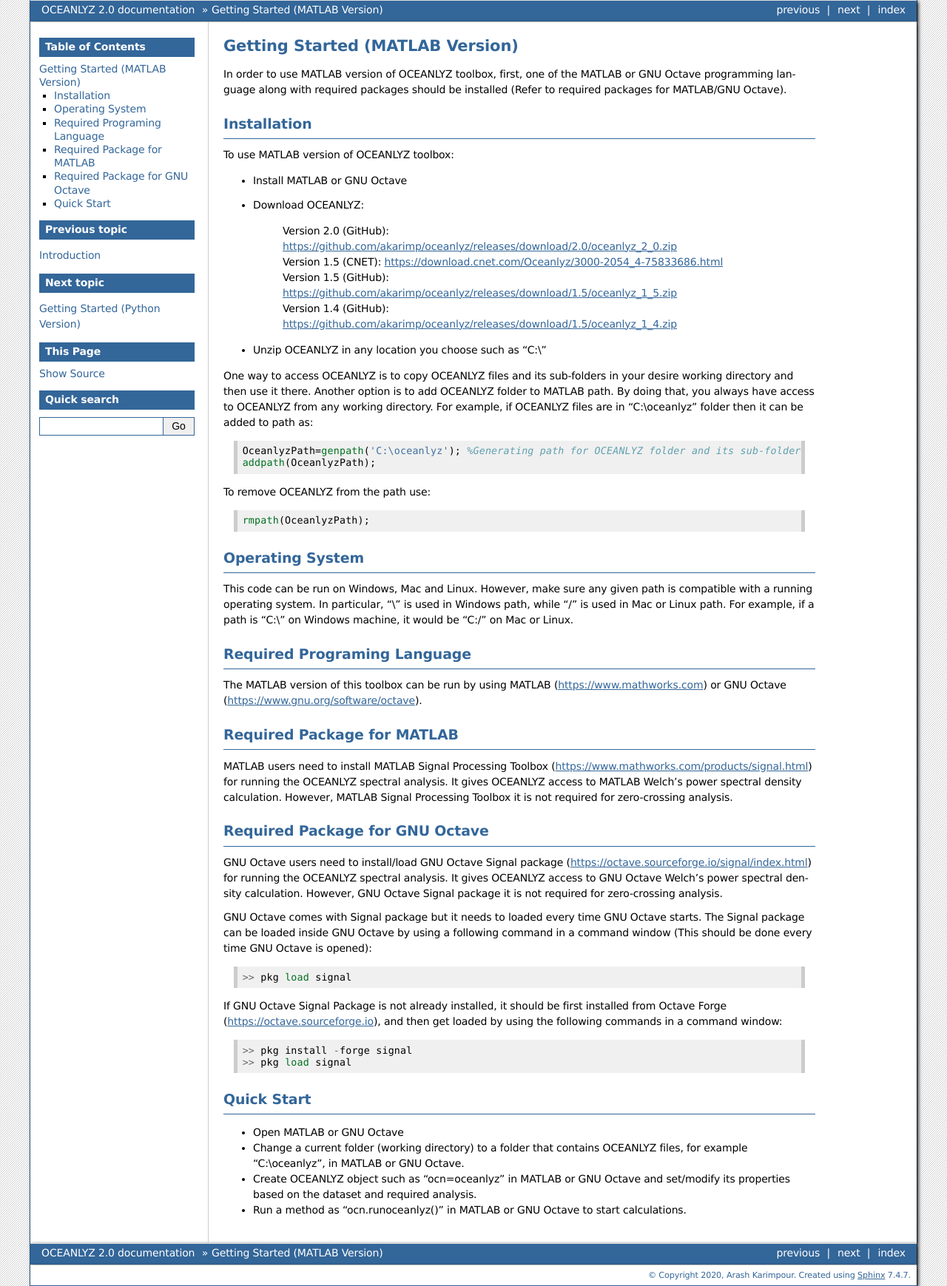
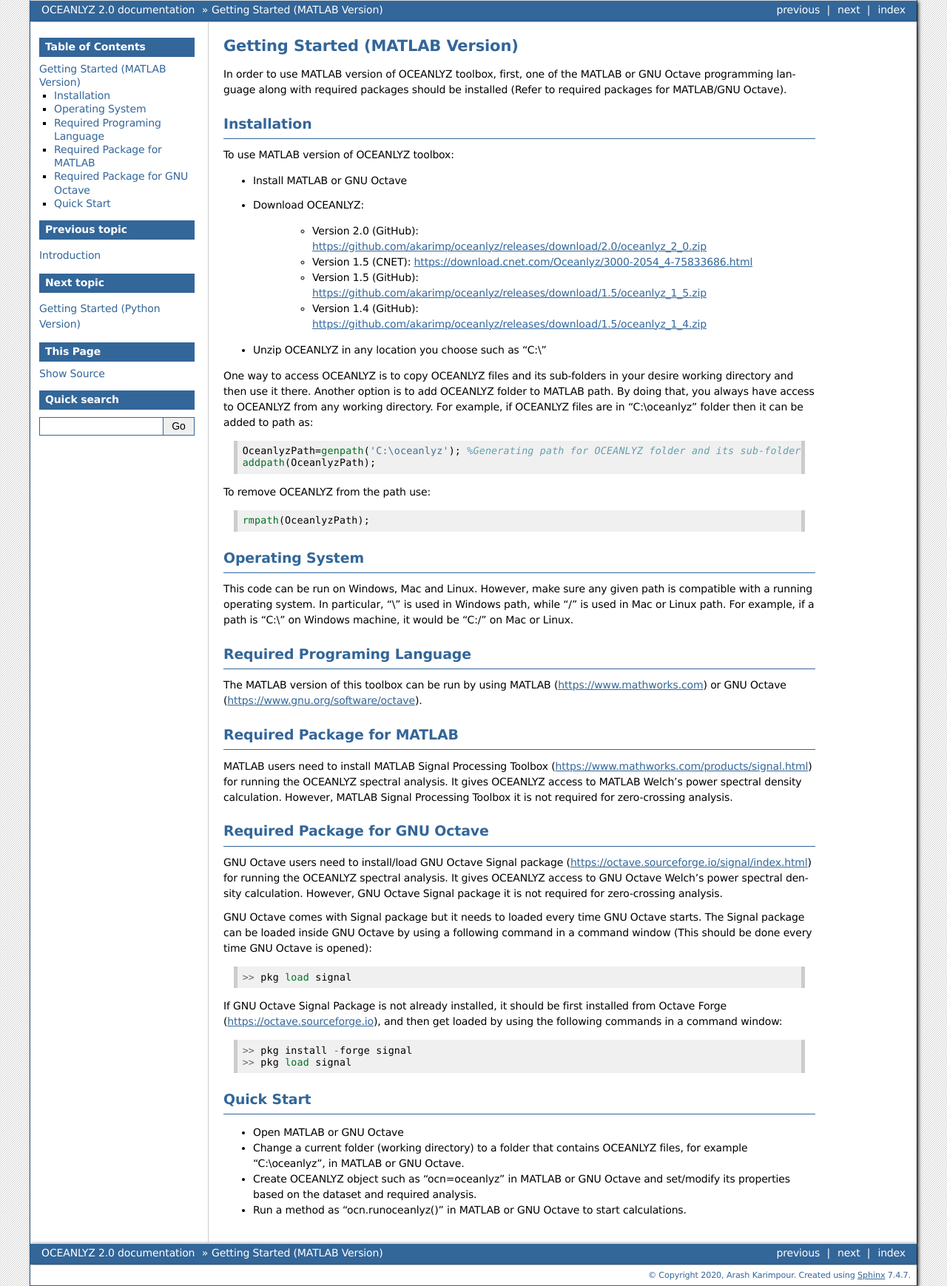
Before and after one commit to akarimp/Oceanlyz, a Sphinx documentation site: the page built from docs/2_Getting_Started_Matlab.rst, in a window 1280 px wide. Shown: the whole page at 74% size. Built offline with Sphinx 7.4.7, drawn with Linux system fonts in a browser that asks for light colours.

Commit message:
Add files via upload

```diff
--- a/docs/2_Getting_Started_Matlab.rst
+++ b/docs/2_Getting_Started_Matlab.rst
@@ -12,10 +12,10 @@
 * Install MATLAB or GNU Octave
 * Download OCEANLYZ:
 
-    | Version 2.0 (GitHub): https://github.com/akarimp/oceanlyz/releases/download/2.0/oceanlyz_2_0.zip
-    | Version 1.5 (CNET): https://download.cnet.com/Oceanlyz/3000-2054_4-75833686.html
-    | Version 1.5 (GitHub): https://github.com/akarimp/oceanlyz/releases/download/1.5/oceanlyz_1_5.zip
-    | Version 1.4 (GitHub): https://github.com/akarimp/oceanlyz/releases/download/1.5/oceanlyz_1_4.zip
+    * Version 2.0 (GitHub): https://github.com/akarimp/oceanlyz/releases/download/2.0/oceanlyz_2_0.zip
+    * Version 1.5 (CNET): https://download.cnet.com/Oceanlyz/3000-2054_4-75833686.html
+    * Version 1.5 (GitHub): https://github.com/akarimp/oceanlyz/releases/download/1.5/oceanlyz_1_5.zip
+    * Version 1.4 (GitHub): https://github.com/akarimp/oceanlyz/releases/download/1.5/oceanlyz_1_4.zip
 
 * Unzip OCEANLYZ in any location you choose such as “C:\\”
 
```
